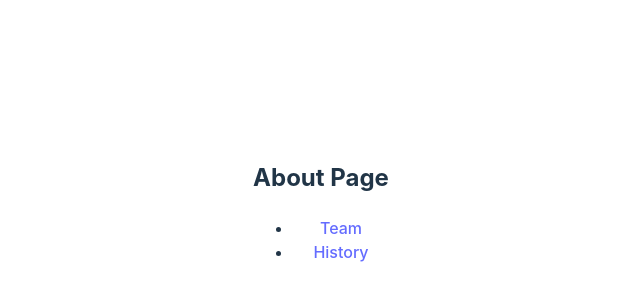
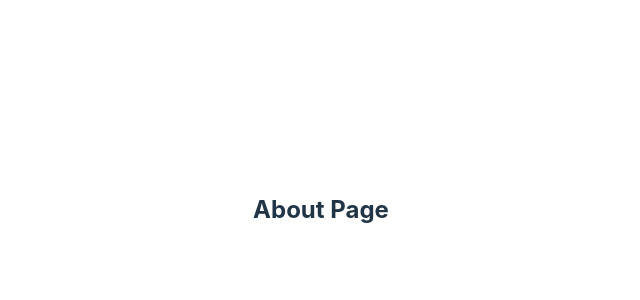
Before and after one commit to mrinmoy32/React-How-To-Use-Outlet, a React (Vite) app: page /about in a window 1280 px wide. Shown: the part 190-490 px from the top of the page, without its empty margins (319-959 px from the left). Built offline with nearby package versions, Linux system fonts and the light colour scheme.

Commit message:
home and about page works

```diff
--- a/package.json
+++ b/package.json
@@ -11,7 +11,8 @@
   },
   "dependencies": {
     "react": "^18.2.0",
-    "react-dom": "^18.2.0"
+    "react-dom": "^18.2.0",
+    "react-router-dom": "^6.22.1"
   },
   "devDependencies": {
     "@types/react": "^18.2.37",
--- a/src/About.jsx
+++ b/src/About.jsx
@@ -1,6 +1,6 @@
 import { Outlet, Link } from 'react-router-dom';
-import Team from './Team';
-import History from './History';
+// import Team from './Team';
+// import History from './History';
 
 const About = () => {
   return (
@@ -8,11 +8,11 @@ const About = () => {
       <h2>About Page</h2>
       <nav>
         <ul>
-          <li><Link to="team">Team</Link></li>
-          <li><Link to="history">History</Link></li>
+          {/* <li><Link to="team">Team</Link></li>
+          <li><Link to="history">History</Link></li> */}
         </ul>
       </nav>
-      <Outlet /> {/* Child routes will be rendered here */}
+      {/* <Outlet /> Child routes will be rendered here */}
     </div>
   );
 };
--- a/src/App.jsx
+++ b/src/App.jsx
@@ -14,6 +14,7 @@ function App() {
 
   return (
     <>
+
       <Router>
       <Routes>
         <Route path="/home/*" element={<Home />} />
--- a/src/Home.jsx
+++ b/src/Home.jsx
@@ -1,18 +1,18 @@
 import { Outlet, Link } from 'react-router-dom';
-import Featured from './Featured';
-import Recent from './Recent';
+// import Featured from './Featured';
+// import Recent from './Recent';
 
 const Home = () => {
   return (
     <div>
       <h2>Home Page</h2>
       <nav>
-        <ul>
+        {/* <ul>
           <li><Link to="featured">Featured</Link></li>
           <li><Link to="recent">Recent</Link></li>
-        </ul>
+        </ul> */}
       </nav>
-      <Outlet /> {/* Child routes will be rendered here */}
+      {/* <Outlet /> Child routes will be rendered here */}
     </div>
   );
 };
```
Also changed, not shown: 1 other file (tests, documents, lock files or other folders).
